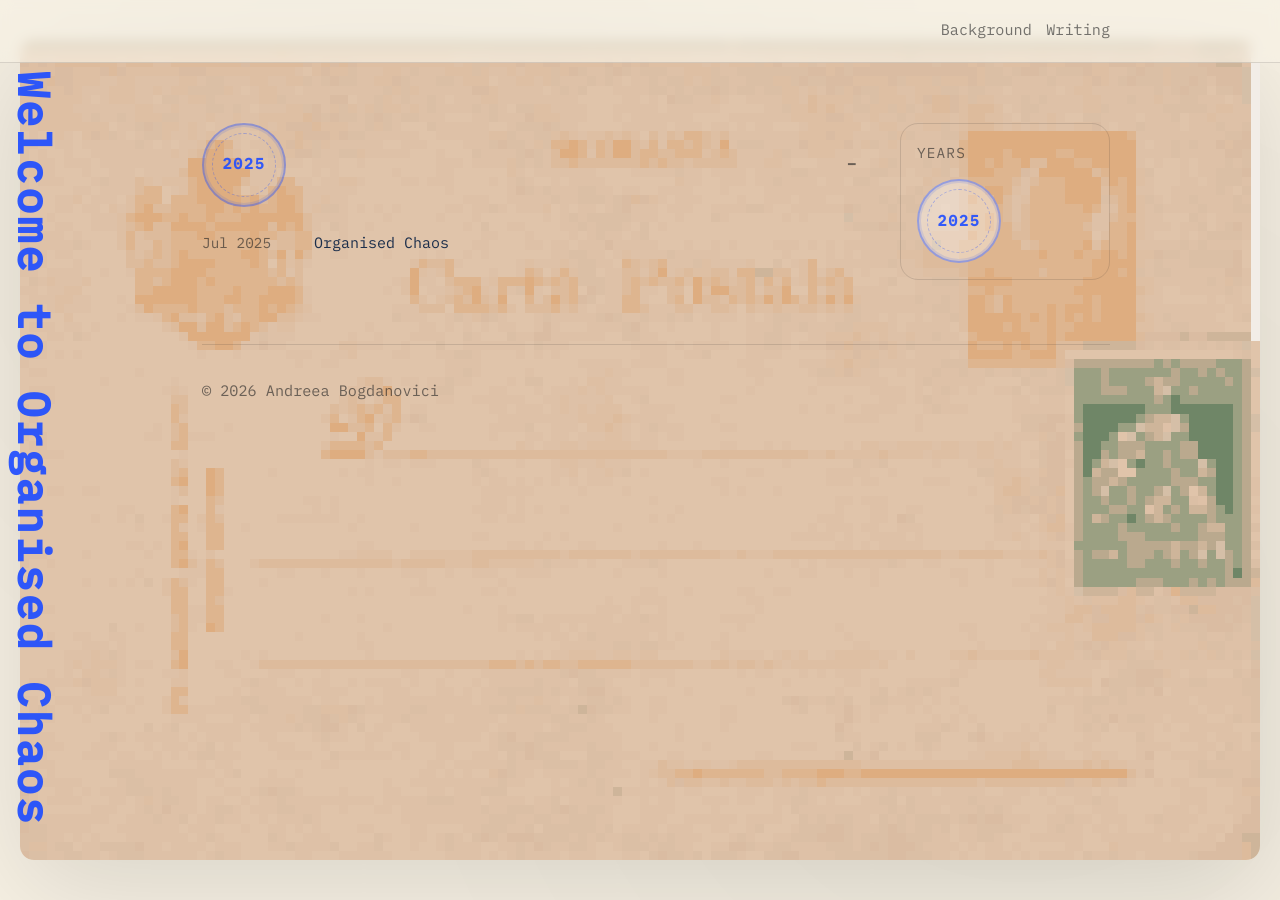
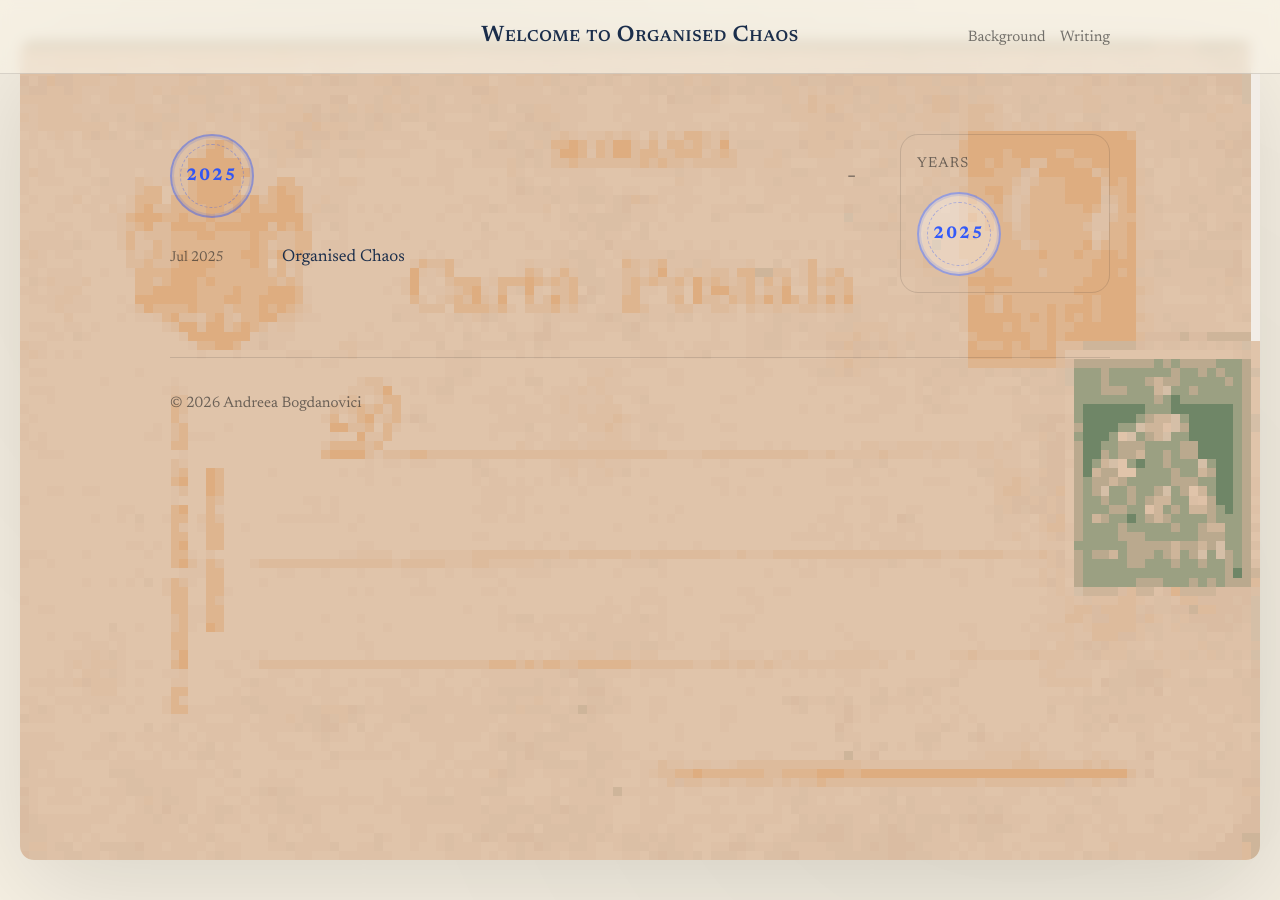
Before and after one commit to andreeabogdanovici/andreeabogdanovici.github.io, a Jekyll site: the page built from index.md, in a window 1280 px wide. Built offline with Jekyll 4.4.1, drawn with Linux system fonts in a browser that asks for light colours.

Commit message:
update, to test it, i dont want to install stuffs5/artsy change of idea/5

```diff
--- a/_includes/nav.html
+++ b/_includes/nav.html
@@ -1,5 +1,6 @@
 <header class='top'>
   <div class='top-inner'>
+    <a class='brand' href='{{ '/' | relative_url }}' {% if page.url == '/' %}aria-current='page'{% endif %}>{{ site.title | escape }}</a>
     <nav class='links' aria-label='Site'>
       {% assign nav_pages = site.pages | where: 'nav', true %}
       {% assign nav_pages = nav_pages | sort: 'nav_order' %}
--- a/_layouts/default.html
+++ b/_layouts/default.html
@@ -6,6 +6,7 @@
     <meta name='color-scheme' content='light'>
     <title>{% if page.title %}{{ page.title | escape }} · {{ site.title | escape }}{% else %}{{ site.title | escape }}{% endif %}</title>
     <link rel='stylesheet' href='{{ '/assets/css/site.css' | relative_url }}'>
+    <link rel='stylesheet' href='https://fonts.googleapis.com/css2?family=Newsreader:opsz,wght@6..72,300..700&display=swap'>
     <link rel='stylesheet' href='https://fonts.googleapis.com/css2?family=IBM+Plex+Mono:wght@400;500&display=swap'>
     <link rel='stylesheet' href='{{ '/assets/css/postcard_pixels.css' | relative_url }}'>
   </head>
@@ -15,11 +16,6 @@
       {% include postcard_pixels.html %}
     </div>
     {% include nav.html %}
-    {% if page.layout == 'post' %}
-      <a class='spine spine-post' href='{{ '/' | relative_url }}' aria-label='Home'>{{ site.title | escape }} · {{ page.title | escape }}</a>
-    {% else %}
-      <a class='spine' href='{{ '/' | relative_url }}' aria-label='Home'>{{ site.title | escape }}</a>
-    {% endif %}
 
     <div class='wrap'>
       <main class='main'>
--- a/assets/css/site.css
+++ b/assets/css/site.css
@@ -8,7 +8,8 @@
   --link: #232323;
   --code-bg: rgba(35, 35, 35, 0.06);
   --shadow: 0 10px 40px rgba(0, 0, 0, 0.06);
-  --font-body: 'IBM Plex Mono', 'Courier New', Courier, monospace;
+  --font-body: 'Newsreader', ui-serif, Georgia, serif;
+  --font-mono: 'IBM Plex Mono', 'Courier New', Courier, monospace;
   --pen-blue: #1f4dff;
   --ink: #1b2e4b;
   --paper: rgba(247, 241, 228, 0.92);
@@ -28,8 +29,8 @@ body {
   color: var(--ink);
   background: transparent;
   font-family: var(--font-body);
-  font-size: 15px;
-  line-height: 1.75;
+  font-size: 17px;
+  line-height: 1.85;
   -webkit-font-smoothing: antialiased;
   text-rendering: optimizeLegibility;
 }
@@ -64,7 +65,7 @@ a:focus-visible {
 .wrap {
   max-width: 980px;
   margin: 0 auto;
-  padding: 2.5rem 1.25rem 2.5rem 3.25rem;
+  padding: 2.5rem 1.25rem;
   position: relative;
   z-index: 2;
 }
@@ -82,13 +83,31 @@ a:focus-visible {
   max-width: 980px;
   margin: 0 auto;
   padding: 1rem 1.25rem;
-  display: flex;
+  display: grid;
+  grid-template-columns: 1fr auto 1fr;
   gap: 1rem;
   align-items: baseline;
-  justify-content: flex-end;
+}
+
+.brand {
+  grid-column: 2;
+  justify-self: center;
+  font-family: var(--font-body);
+  font-weight: 600;
+  color: var(--ink);
+  text-decoration: none;
+  font-size: 1.4rem;
+  letter-spacing: 0.03em;
+  font-variant-caps: small-caps;
+}
+
+.brand:hover {
+  text-decoration: underline;
 }
 
 .links {
+  grid-column: 3;
+  justify-self: end;
   display: flex;
   gap: 0.9rem;
   flex-wrap: wrap;
@@ -115,42 +134,7 @@ a:focus-visible {
   color: var(--text);
 }
 
-.main {
-  padding-top: 1.25rem;
-}
-
-.spine {
-  position: fixed;
-  left: 0.75rem;
-  top: 50%;
-  transform: translateY(-50%);
-  z-index: 30;
-  writing-mode: vertical-rl;
-  text-orientation: mixed;
-  color: var(--pen-blue);
-  text-decoration: none;
-  font-size: 44px;
-  letter-spacing: 0.06em;
-  font-weight: 700;
-  line-height: 1;
-  opacity: 0.92;
-  white-space: nowrap;
-  word-break: keep-all;
-  hyphens: none;
-}
-
-.spine-post {
-  font-size: 32px;
-  letter-spacing: 0.04em;
-}
-
-.spine:hover {
-  text-decoration: underline;
-}
-
-.spine::selection {
-  background: rgba(31, 77, 255, 0.2);
-}
+.main { padding-top: 1.25rem; }
 
 .postcard-bg {
   position: fixed;
@@ -540,6 +524,8 @@ a:focus-visible {
   background: var(--code-bg);
   padding: 0.15rem 0.35rem;
   border-radius: 8px;
+  font-family: var(--font-mono);
+  font-size: 0.95em;
 }
 
 .prose pre {
@@ -548,11 +534,13 @@ a:focus-visible {
   border-radius: 14px;
   overflow-x: auto;
   border: 1px solid var(--border);
+  font-family: var(--font-mono);
 }
 
 .prose pre code {
   background: transparent;
   padding: 0;
+  font-family: var(--font-mono);
 }
 
 .post-nav {
@@ -603,10 +591,6 @@ a:focus-visible {
     order: -1;
   }
 
-  .spine {
-    display: none;
-  }
-
   .postcard-bg {
     padding: 1.25rem 1rem;
   }
```
